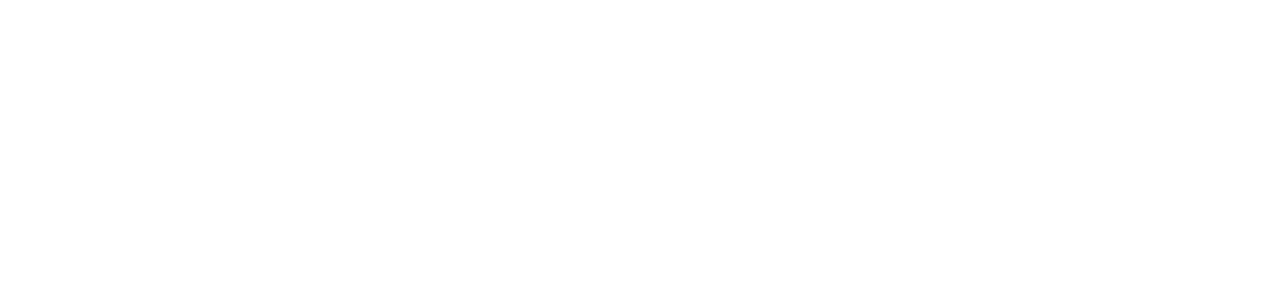
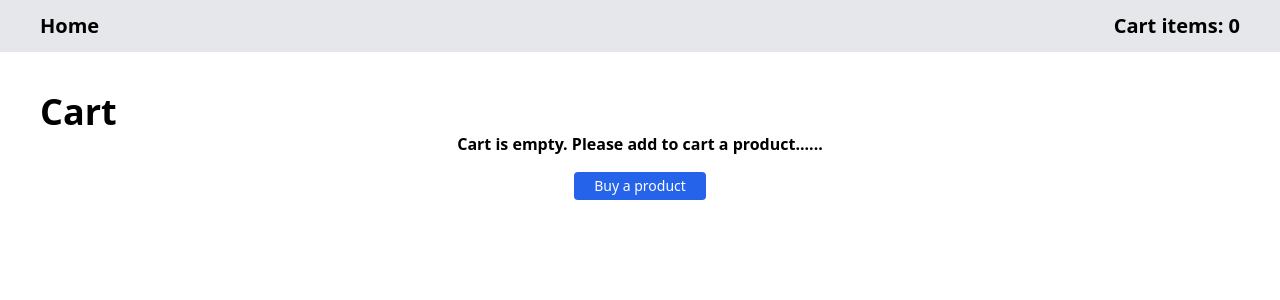
Before and after one commit to Khalid-Hossain-Tarif/online-shop-vue, a Vue app: page /cart in a window 1280 px wide. Before the commit this address had no page. Shown: the top 300 px of the page. Built offline with nearby package versions, Linux system fonts and the light colour scheme.

Commit message:
add to cart featured added

```diff
--- a/src/App.vue
+++ b/src/App.vue
@@ -1,7 +1,17 @@
 <script setup>
-import { RouterLink, RouterView } from 'vue-router'
+import { RouterView } from 'vue-router';
+import { useRouter } from 'vue-router';
+import { useProductsStore } from './stores/product-store';
+
+const router = useRouter();
+const productStore = useProductsStore();
 </script>
 
 <template>
+  <div class="bg-gray-200 px-10 py-3 flex justify-between">
+    <router-link to="/" class="font-semibold text-xl">Home</router-link>
+    <p class="font-semibold text-xl cursor-pointer transition-all hover:text-blue-600"  @click="router.push({name: 'cart'})">Cart items: {{ productStore.cart.length }}</p>
+  </div>
+
   <RouterView />
 </template>
--- /dev/null
+++ b/src/components/Cart.vue
@@ -0,0 +1,27 @@
+<script setup>
+import { useProductsStore } from "../stores/product-store";
+
+const productStore = useProductsStore();
+const removeFromCart = (id) => {
+    productStore.removeFromCart(id)
+}
+</script>
+
+<template>
+    <div class="p-10">
+        <h1 class="text-4xl font-bold">Cart</h1>
+
+        <div v-if="productStore.cart.length < 1" class="text-center">
+            <h3 class="font-semibold mb-4">Cart is empty. Please add to cart a product......</h3>
+            <router-link to="/" class="inline-block bg-blue-600 px-5 py-1 mb-2 rounded text-sm text-white">Buy a product</router-link>
+        </div>
+
+        <div v-else class="mt-5 border border-gray-200 rounded shadow-md p-5 flex justify-between items-center" v-for="item in productStore.cart" :key="item.cart">
+            <img :src="item?.thumbnail" alt="" class="w-24">
+            <h1 class="text-xl font-bold capitalize">{{ item?.title }}</h1>
+            <p><span class="font-medium">Brand: </span> {{ item?.brand }}</p>
+            <p><span class="font-medium">Price: </span> {{ item?.price }}</p>
+            <button @click="removeFromCart(item.id)" class="inline-block bg-red-600 px-3 py-1 rounded text-sm text-white">Remove</button>
+        </div>
+    </div>
+</template>
--- a/src/components/Catalog.vue
+++ b/src/components/Catalog.vue
@@ -11,7 +11,6 @@
 
 const goProductDetails = (id) => {
   router.push({name: 'productDetails', params: {id}});
-  console.log(typeof id);
 };
 </script>
 
--- a/src/components/ProductDetails.vue
+++ b/src/components/ProductDetails.vue
@@ -2,7 +2,6 @@
 import {useProductsStore} from "@/stores/product-store";
 import {computed} from "vue";
 import {useRoute} from "vue-router";
-import router from "@/router";
 
 const route = useRoute();
 const productStore = useProductsStore();
@@ -10,6 +9,10 @@
 const singleProduct = computed(() => {
   return productStore.products.find((item) => item.id === Number(route.params.id));
 });
+
+const addToCart = () => {
+  productStore.addToCart(singleProduct.value);
+}
 </script>
 
 <template>
@@ -33,7 +36,8 @@
       <p><span class="font-medium">Stock: </span> {{ singleProduct?.stock }}</p>
       <p><span class="font-medium">Category: </span> {{ singleProduct?.category }}</p>
       <p><span class="font-medium">Rating: </span> {{ singleProduct?.rating }}</p>
-      <p><span class="font-medium">Description: </span> {{ singleProduct?.description }}  </p>
+      <p><span class="font-medium">Description: </span> {{ singleProduct?.description }}</p>
+      <button @click="addToCart" class="mt-4 inline-block bg-blue-600 px-5 py-1 mb-2 rounded text-sm text-white">Add to cart</button>
     </div>
   </div>
 </template>
--- a/src/router/index.js
+++ b/src/router/index.js
@@ -1,6 +1,7 @@
 import { createRouter, createWebHistory } from 'vue-router'
 import Catalog from "@/components/Catalog.vue";
 import ProductDetails from "@/components/ProductDetails.vue";
+import Cart from "@/components/Cart.vue";
 
 const router = createRouter({
   history: createWebHistory(import.meta.env.BASE_URL),
@@ -15,6 +16,11 @@
       name: 'productDetails',
       component: ProductDetails
     },
+    {
+      path: '/cart',
+      name: 'cart',
+      component: Cart
+    }
   ]
 })
 
--- a/src/stores/product-store.js
+++ b/src/stores/product-store.js
@@ -2,14 +2,23 @@
 
 export const useProductsStore = defineStore('product', {
   state: () => ({
-    products: []
+    products: [],
+    cart: []
   }),
 
   actions: {
     getProductsList(){
       fetch('https://dummyjson.com/products')
           .then(res => res.json())
-          .then(json => this.products = json.products);
+          .then(data => this.products = data.products);
+    },
+
+    addToCart(product){
+      this.cart.push(product);
+    },
+
+    removeFromCart(id){
+      this.cart = this.cart.filter(item => item.id !== id)
     }
   }
 });
```
